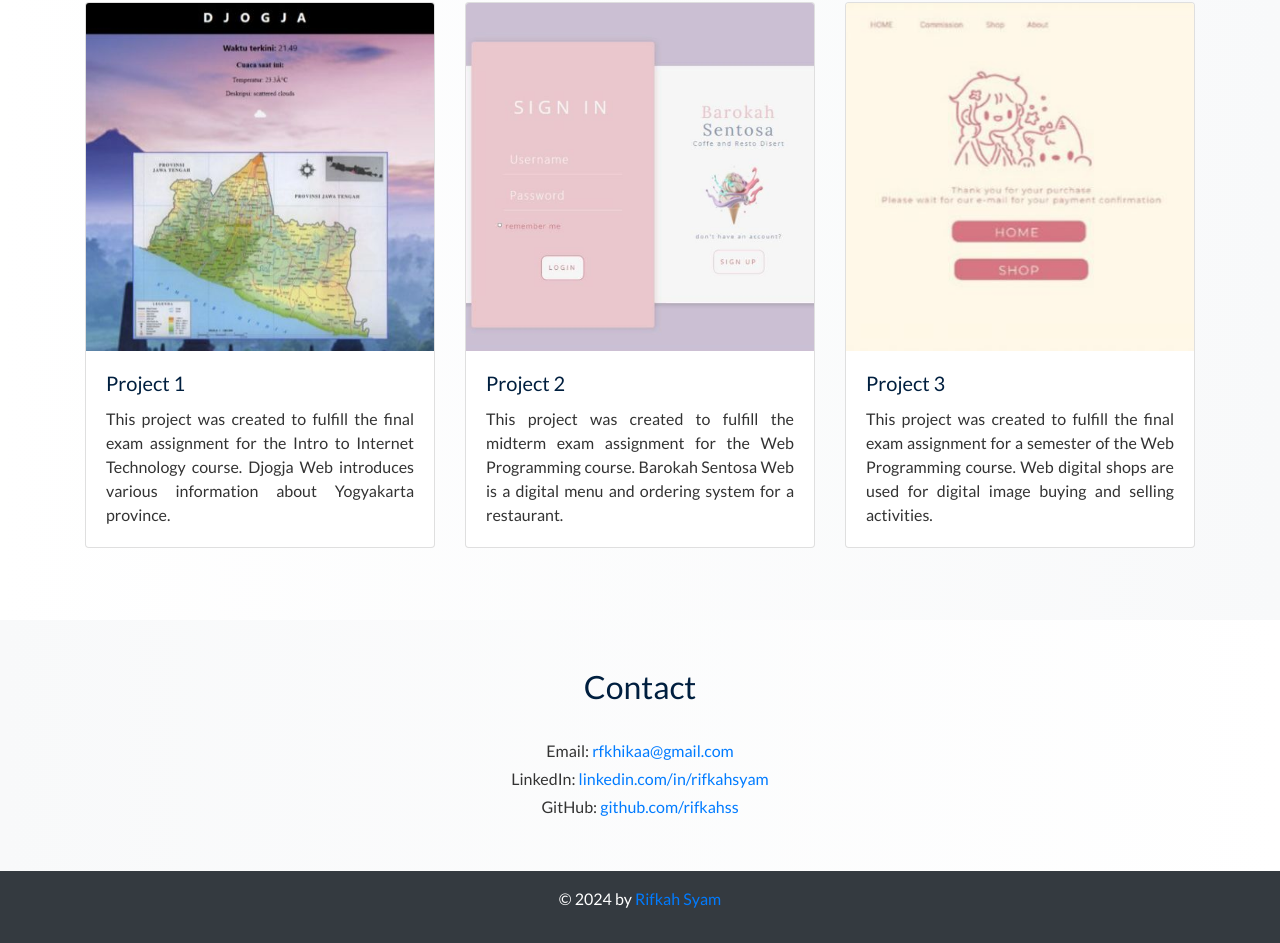
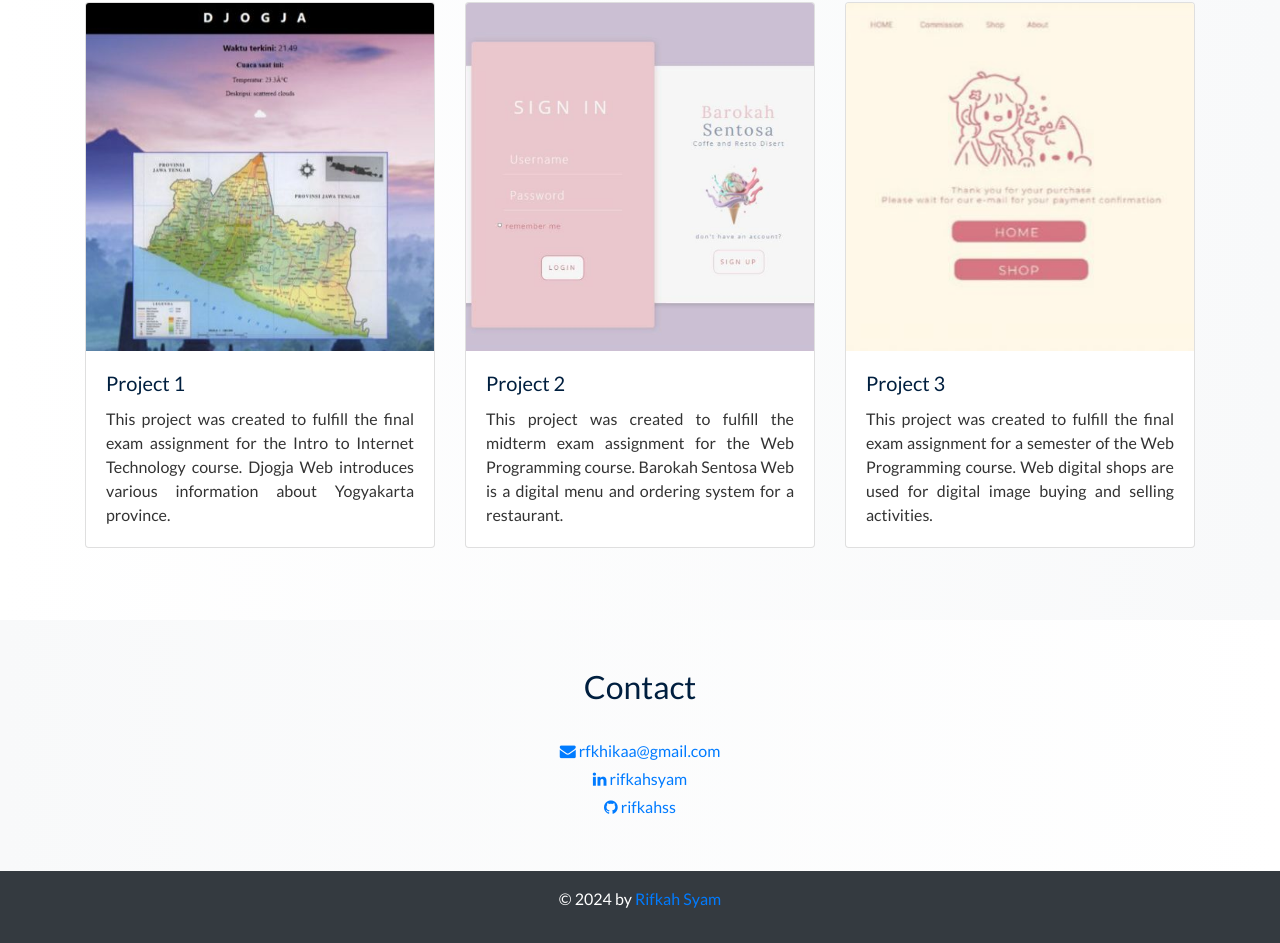
Before and after one commit to rifkahss/portofolio, a plain HTML site: page index.html in a window 1280 px wide. Shown: the part 634-1577 px from the top of the page. Drawn offline with nearby package versions, Linux system fonts and the light colour scheme.

Commit message:
Update index.html
update logo info contact

```diff
--- a/index.html
+++ b/index.html
@@ -8,6 +8,8 @@
     <link href="https://stackpath.bootstrapcdn.com/bootstrap/4.5.2/css/bootstrap.min.css" rel="stylesheet">
     <link href="https://fonts.googleapis.com/css2?family=Lato:wght@400;700&display=swap" rel="stylesheet">
     <link href="style.css" rel="stylesheet">
+    <!-- Add Font Awesome CDN -->
+    <link rel="stylesheet" href="https://cdnjs.cloudflare.com/ajax/libs/font-awesome/4.7.0/css/font-awesome.min.css">
 </head>
 
 <body>
@@ -102,9 +104,21 @@
             <br>
             <div class="row">
                 <div class="col-md-6 offset-md-3 text-center">
-                    <p class="contact-info">Email: <a href="mailto:rfkhikaa@gmail.com">rfkhikaa@gmail.com</a></p>
-                    <p class="contact-info">LinkedIn: <a href="https://www.linkedin.com/in/rifkahsyam" target="_blank">linkedin.com/in/rifkahsyam</a></p>
-                    <p class="contact-info">GitHub: <a href="https://github.com/rifkahss" target="_blank">github.com/rifkahss</a></p>
+                    <p class="contact-info">
+                        <a href="mailto:rfkhikaa@gmail.com" target="_blank">
+                            <i class="fa fa-envelope"></i> rfkhikaa@gmail.com
+                        </a>
+                    </p>
+                    <p class="contact-info">
+                        <a href="https://www.linkedin.com/in/rifkahsyam" target="_blank">
+                            <i class="fa fa-linkedin"></i> rifkahsyam
+                        </a>
+                    </p>
+                    <p class="contact-info">
+                        <a href="https://github.com/rifkahss" target="_blank">
+                            <i class="fa fa-github"></i> rifkahss
+                        </a>
+                    </p>
                 </div>
             </div>
         </div>
@@ -113,7 +127,6 @@
     <!-- Footer -->
     <footer class="bg-dark text-white text-center py-3">
         <p>&copy; 2024 by <a href="http://instagram.com/rifkahsym_">Rifkah Syam</a></p>
-        </p>
     </footer>
 
     <script src="https://code.jquery.com/jquery-3.6.0.min.js"></script>
```
